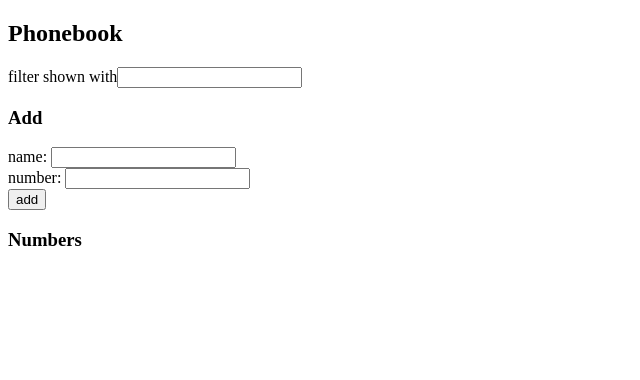
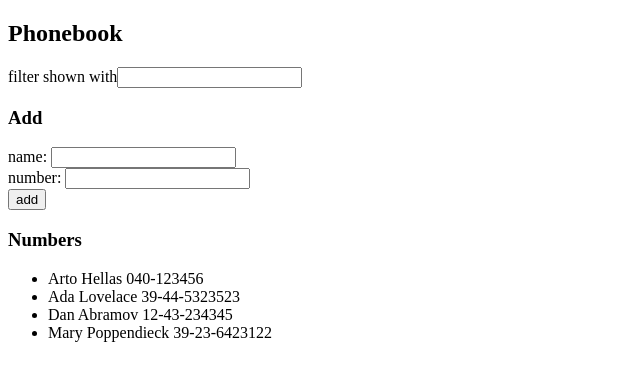
Before and after one commit to haadi05/fullstack-open, a React (Vite) app in the folder part2/phonebook/: page / in a window 1280 px wide. Shown: the top 380 px of the page, without its empty margins (0-640 px from the left). Built offline with nearby package versions, Linux system fonts and the light colour scheme; data requests are answered from the project's data file.

Commit message:
Exercise-2.11

```diff
--- /dev/null
+++ b/part2/phonebook/db.json
@@ -0,0 +1,24 @@
+{
+  "persons": [
+    {
+      "name": "Arto Hellas",
+      "number": "040-123456",
+      "id": "1"
+    },
+    {
+      "name": "Ada Lovelace",
+      "number": "39-44-5323523",
+      "id": "2"
+    },
+    {
+      "name": "Dan Abramov",
+      "number": "12-43-234345",
+      "id": "3"
+    },
+    {
+      "name": "Mary Poppendieck",
+      "number": "39-23-6423122",
+      "id": "4"
+    }
+  ]
+}
--- a/part2/phonebook/package.json
+++ b/part2/phonebook/package.json
@@ -7,9 +7,11 @@
     "dev": "vite",
     "build": "vite build",
     "lint": "eslint .",
-    "preview": "vite preview"
+    "preview": "vite preview",
+    "server": "json-server -p 3001 db.json"
   },
   "dependencies": {
+    "axios": "^1.13.6",
     "react": "^19.2.0",
     "react-dom": "^19.2.0"
   },
@@ -22,6 +24,7 @@
     "eslint-plugin-react-hooks": "^7.0.1",
     "eslint-plugin-react-refresh": "^0.4.24",
     "globals": "^16.5.0",
+    "json-server": "^1.0.0-beta.12",
     "vite": "^7.3.1"
   }
 }
--- a/part2/phonebook/src/App.jsx
+++ b/part2/phonebook/src/App.jsx
@@ -1,13 +1,20 @@
-import { useState } from "react";
+import { useEffect, useState } from "react";
 import Filter from "./components/Filter";
 import Persons from "./components/Persons";
 import PersonForm from "./components/PersonForm";
+import axios from "axios";
 
 const App = () => {
   const [persons, setPersons] = useState([]);
   const [newName, setNewName] = useState("");
   const [newNumber, setNewNumber] = useState("");
   const [search, setSearch] = useState("");
+
+  useEffect(() => {
+    axios.get("http://localhost:3001/persons").then((res) => {
+      setPersons(res.data);
+    });
+  }, []);
 
   const addPerson = (e) => {
     e.preventDefault();
```
Also changed, not shown: 1 other file (tests, documents, lock files or other folders).
